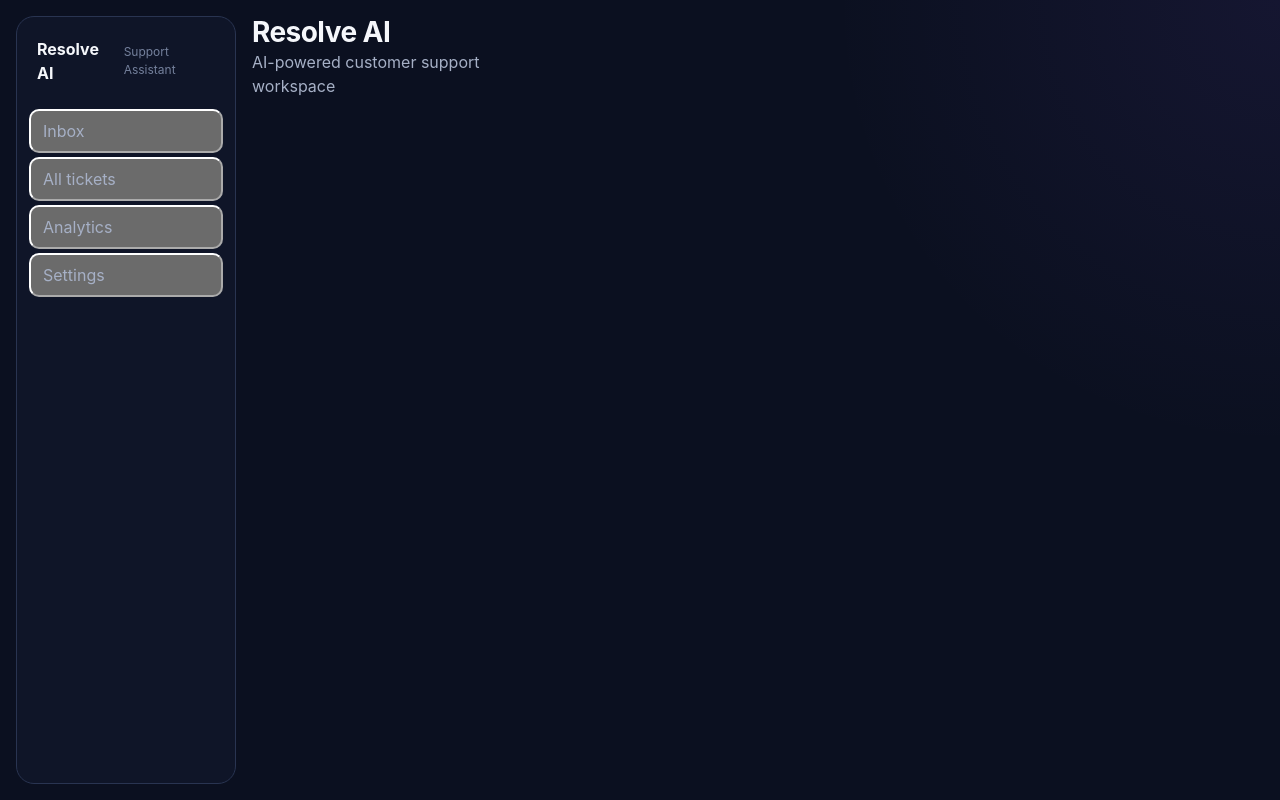
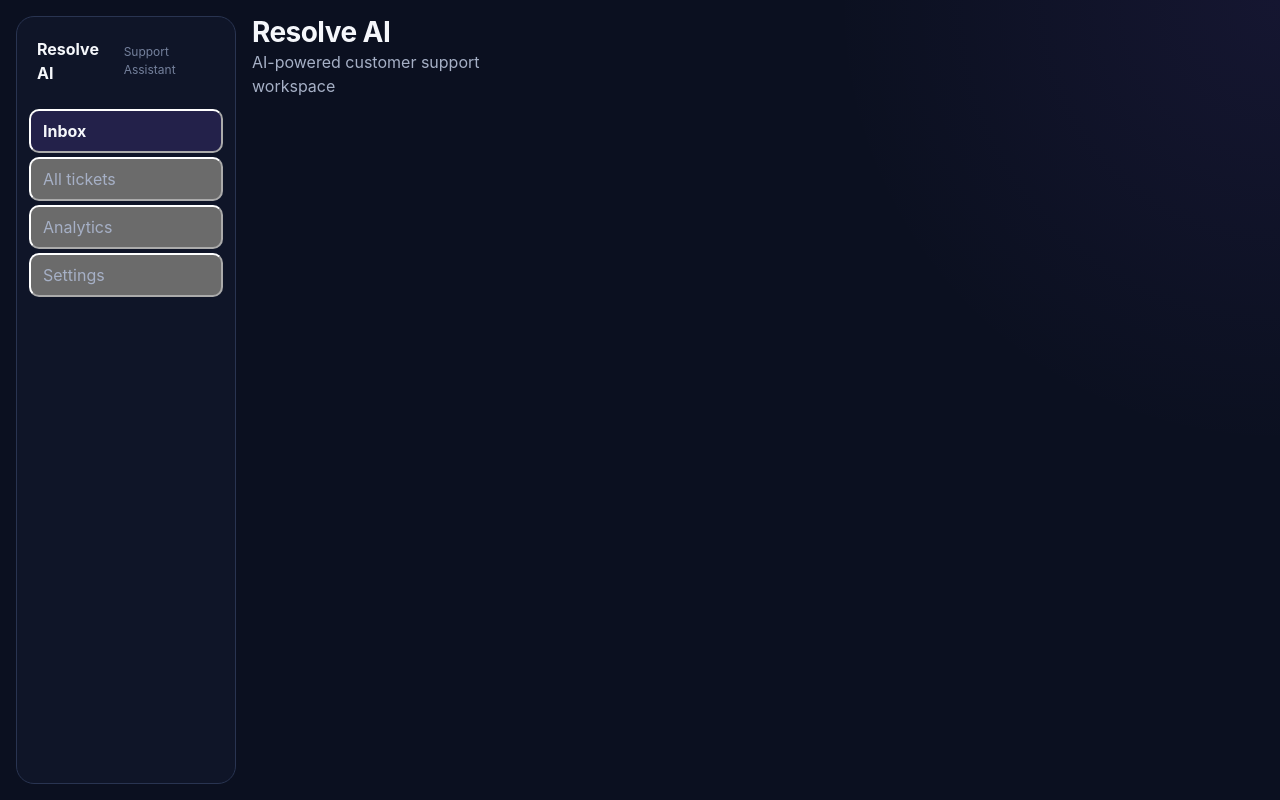
Before and after one commit to LejeuneA/resolve-ai, a React (Vite) app: page / in a window 1280 px wide. Built offline with nearby package versions, Linux system fonts and the light colour scheme.

Commit message:
Fix sidebar navigation ids and active state

```diff
--- a/src/components/Sidebar/Sidebar.tsx
+++ b/src/components/Sidebar/Sidebar.tsx
@@ -4,19 +4,19 @@ import type { NavItem } from './Sidebar.types'
 
 const navItems: NavItem[] = [
     {
-        id: '1',
+        id: 'inbox',
         label: 'Inbox',
     },
     {
-        id: '2',
+        id: 'all-tickets',
         label: 'All tickets',
     },
     {
-        id: '3',
+        id: 'analytics',
         label: 'Analytics',
     },
     {
-        id: '4',
+        id: 'settings',
         label: 'Settings',
     },
 ]
@@ -37,7 +37,7 @@ function Sidebar() {
                         item.id === activeItemId
                             ? 'sidebar__link sidebar__link--active'
                             : 'sidebar__link'
-                    } type="button" key={item.label} onClick={() => setActiveItemId(item.id)}>{item.label}
+                    } type="button" key={item.id} onClick={() => setActiveItemId(item.id)}>{item.label}
                     </button>
                 ))}
             </nav>
```
